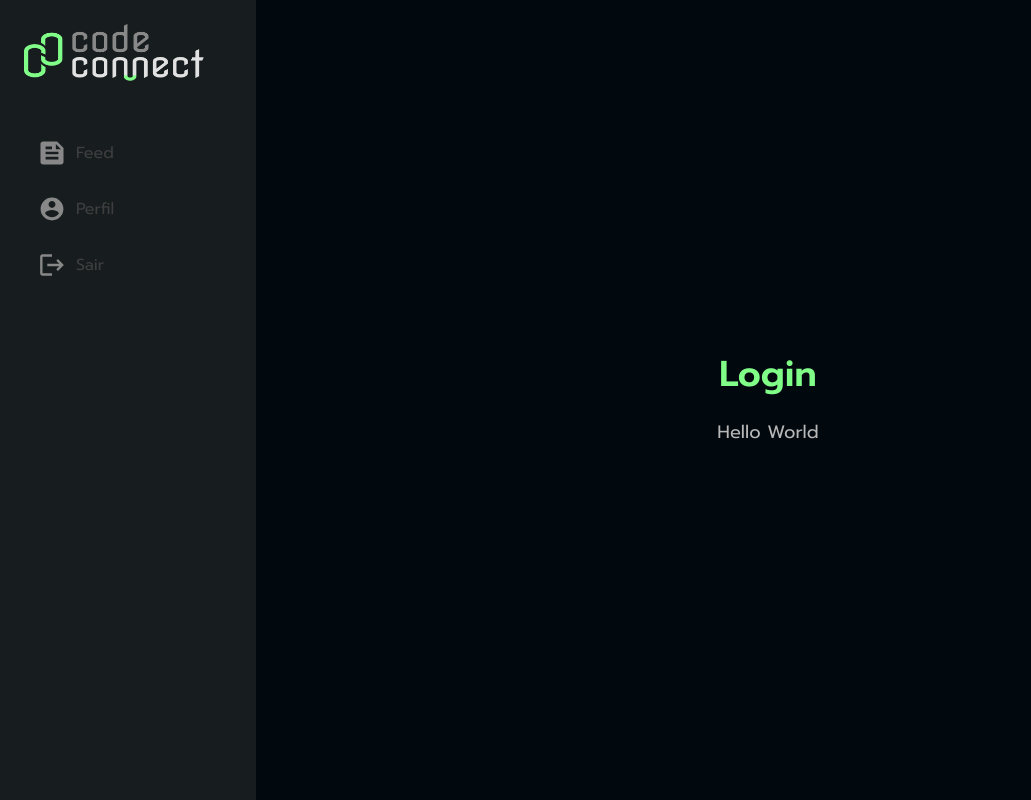
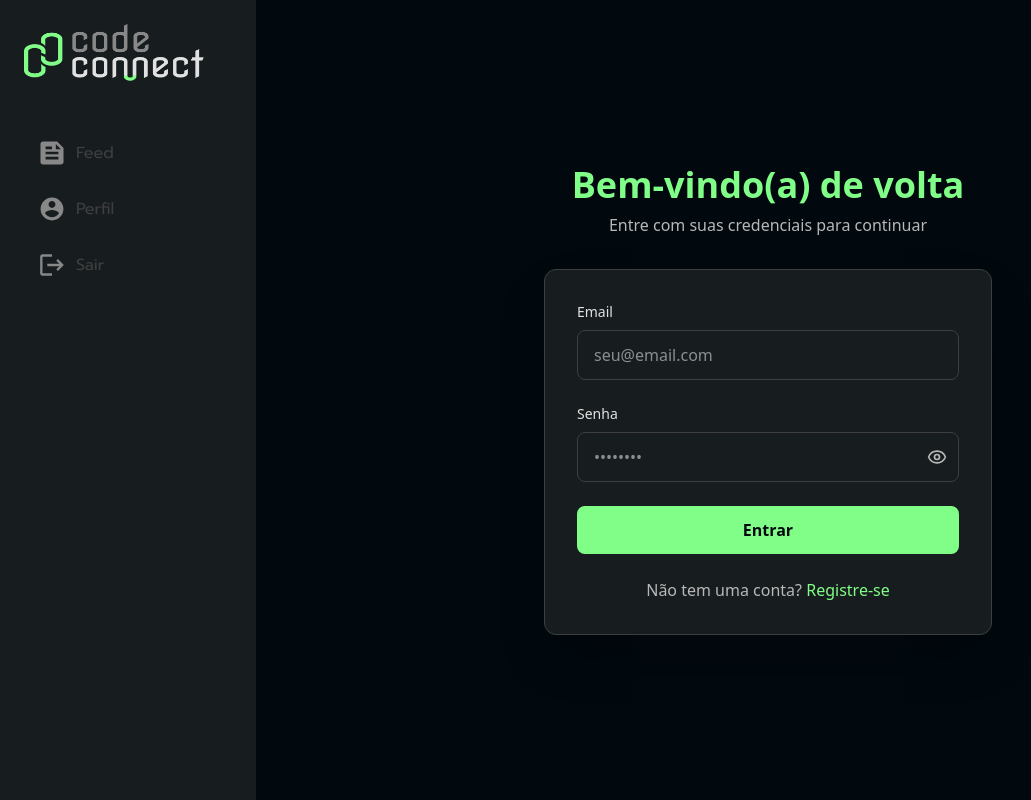
Before and after one commit to brennoluan/react-code-connect, a React (Vite) app: page /login in a window 1280 px wide. Shown: the whole page, without its empty margins (0-1031 px from the left). Built offline with nearby package versions, Linux system fonts and the light colour scheme; no server answers.

Commit message:
Enhance LoginPage layout and content with a new design, incorporating a LoginForm component and a registration link for improved user experience.

```diff
--- a/src/pages/LoginPage.tsx
+++ b/src/pages/LoginPage.tsx
@@ -1,11 +1,37 @@
+import { Link } from "react-router";
+import { LoginForm } from "../features/auth/components/LoginForm";
+
 export function LoginPage() {
   return (
-    <div className="min-h-screen flex items-center justify-center bg-graphite">
-      <div className="text-center">
-        <h1 className="font-prompt text-4xl font-semibold text-highlight-green mb-6">
-          Login
-        </h1>
-        <p className="font-prompt text-lg text-medium-gray">Hello World</p>
+    <div className="min-h-screen flex items-center justify-center bg-graphite px-4">
+      <div className="w-full max-w-md">
+        {/* Header */}
+        <div className="text-center mb-8">
+          <h1 className="text-4xl font-semibold text-highlight-green mb-2">
+            Bem-vindo(a) de volta
+          </h1>
+          <p className="text-medium-gray">
+            Entre com suas credenciais para continuar
+          </p>
+        </div>
+
+        {/* Login Card */}
+        <div className="bg-dark-gray rounded-xl p-8 shadow-2xl border border-gray">
+          <LoginForm />
+
+          {/* Register Link */}
+          <div className="mt-6 text-center">
+            <p className="text-medium-gray">
+              Não tem uma conta?{" "}
+              <Link
+                to="/register"
+                className="text-highlight-green hover:text-pastel-green transition font-medium"
+              >
+                Registre-se
+              </Link>
+            </p>
+          </div>
+        </div>
       </div>
     </div>
   );
```
